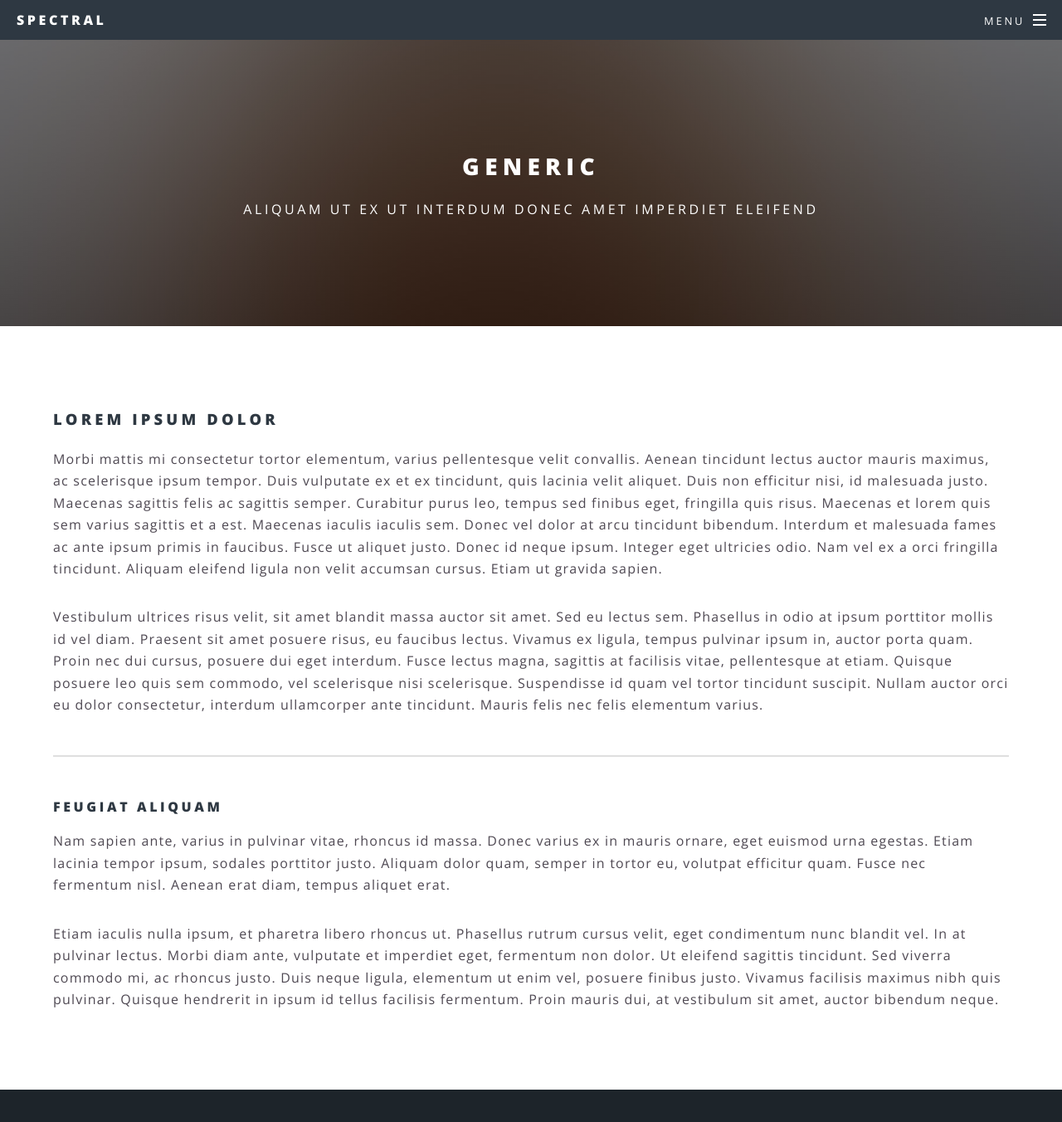
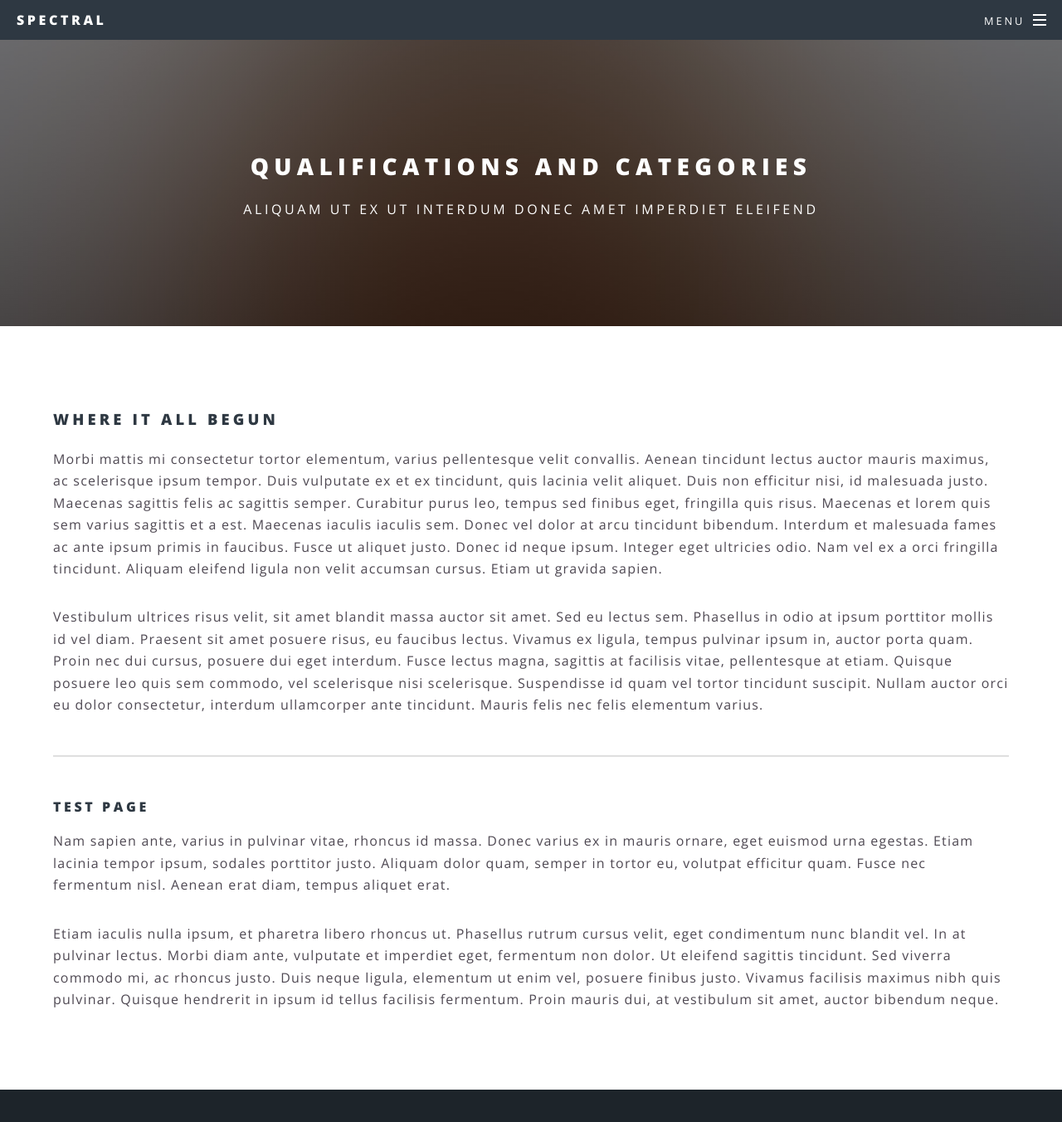
Before and after one commit to Harrybradrocco/Harrybradrocco.github.io, a Jekyll site: the page built from generic.html, in a window 1280 px wide and 1400 px high. Shown: the top 1352 px of the window at 83% size. Built offline with Jekyll 4.4.1, drawn with Linux system fonts in a browser that asks for light colours.

Commit message:
Update generic.html

```diff
--- a/generic.html
+++ b/generic.html
@@ -1,11 +1,11 @@
 ---
 layout: page
-title: Generic
+title: Qualifications and Categories
 ---
-	<h3>Lorem ipsum dolor</h3>
+	<h3>Where it all begun</h3>
 	<p>Morbi mattis mi consectetur tortor elementum, varius pellentesque velit convallis. Aenean tincidunt lectus auctor mauris maximus, ac scelerisque ipsum tempor. Duis vulputate ex et ex tincidunt, quis lacinia velit aliquet. Duis non efficitur nisi, id malesuada justo. Maecenas sagittis felis ac sagittis semper. Curabitur purus leo, tempus sed finibus eget, fringilla quis risus. Maecenas et lorem quis sem varius sagittis et a est. Maecenas iaculis iaculis sem. Donec vel dolor at arcu tincidunt bibendum. Interdum et malesuada fames ac ante ipsum primis in faucibus. Fusce ut aliquet justo. Donec id neque ipsum. Integer eget ultricies odio. Nam vel ex a orci fringilla tincidunt. Aliquam eleifend ligula non velit accumsan cursus. Etiam ut gravida sapien.</p>
 	<p>Vestibulum ultrices risus velit, sit amet blandit massa auctor sit amet. Sed eu lectus sem. Phasellus in odio at ipsum porttitor mollis id vel diam. Praesent sit amet posuere risus, eu faucibus lectus. Vivamus ex ligula, tempus pulvinar ipsum in, auctor porta quam. Proin nec dui cursus, posuere dui eget interdum. Fusce lectus magna, sagittis at facilisis vitae, pellentesque at etiam. Quisque posuere leo quis sem commodo, vel scelerisque nisi scelerisque. Suspendisse id quam vel tortor tincidunt suscipit. Nullam auctor orci eu dolor consectetur, interdum ullamcorper ante tincidunt. Mauris felis nec felis elementum varius.</p>
 	<hr />
-	<h4>Feugiat aliquam</h4>
+	<h4>TEST PAGE</h4>
 	<p>Nam sapien ante, varius in pulvinar vitae, rhoncus id massa. Donec varius ex in mauris ornare, eget euismod urna egestas. Etiam lacinia tempor ipsum, sodales porttitor justo. Aliquam dolor quam, semper in tortor eu, volutpat efficitur quam. Fusce nec fermentum nisl. Aenean erat diam, tempus aliquet erat.</p>
 	<p>Etiam iaculis nulla ipsum, et pharetra libero rhoncus ut. Phasellus rutrum cursus velit, eget condimentum nunc blandit vel. In at pulvinar lectus. Morbi diam ante, vulputate et imperdiet eget, fermentum non dolor. Ut eleifend sagittis tincidunt. Sed viverra commodo mi, ac rhoncus justo. Duis neque ligula, elementum ut enim vel, posuere finibus justo. Vivamus facilisis maximus nibh quis pulvinar. Quisque hendrerit in ipsum id tellus facilisis fermentum. Proin mauris dui, at vestibulum sit amet, auctor bibendum neque.</p>
```
